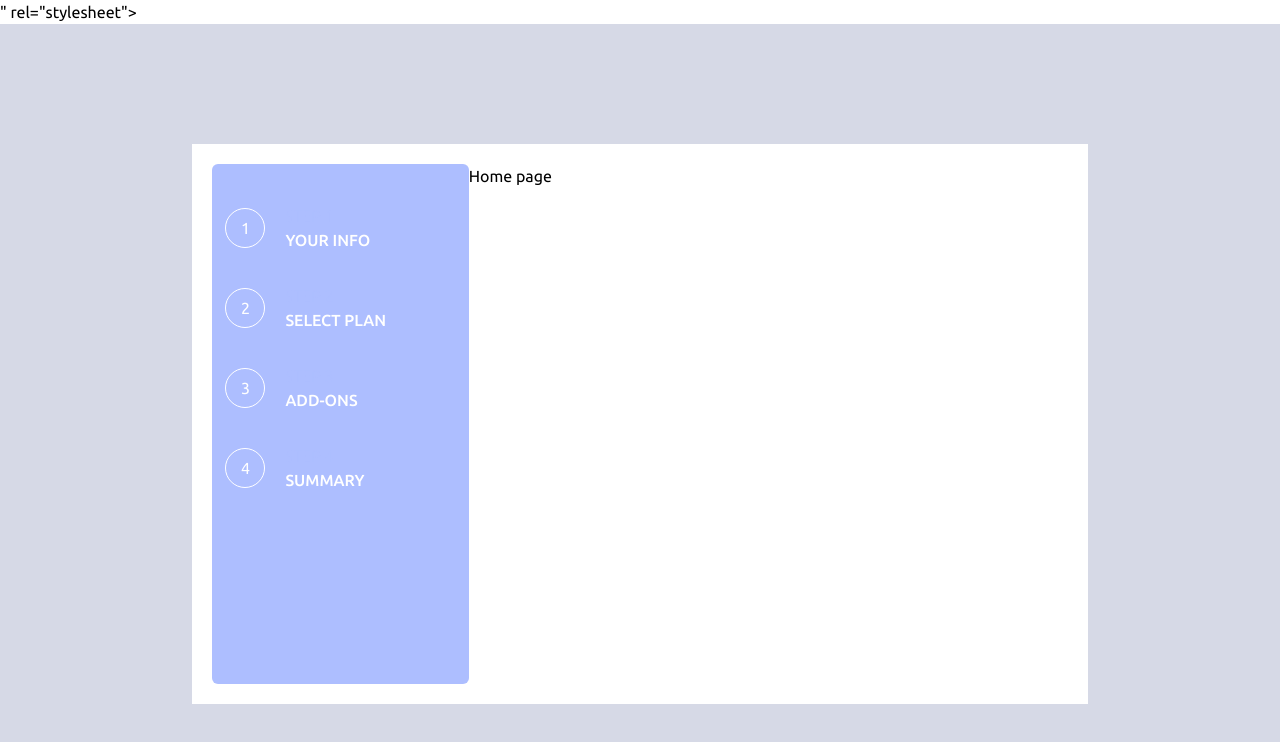
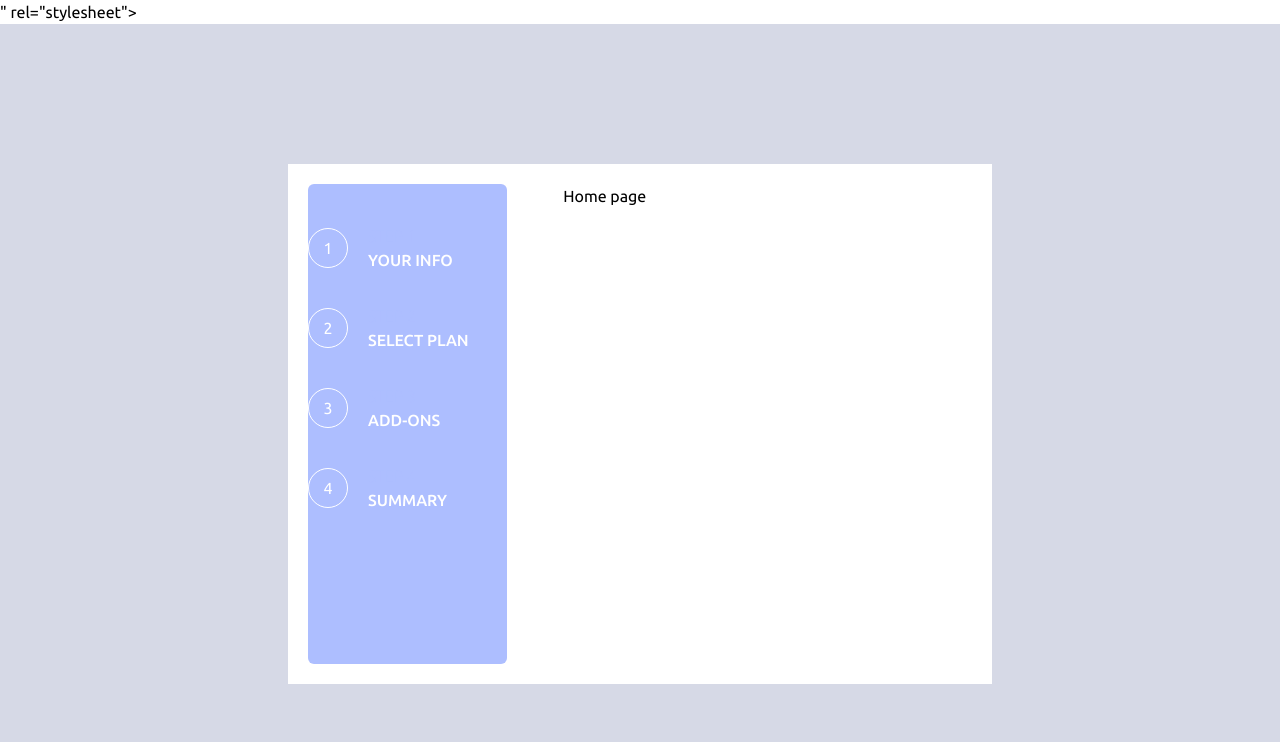
Before and after one commit to gracebir/multi-step-form, a React (Vite) app: page / in a window 1280 px wide. Shown: the top 742 px of the page. Built offline with nearby package versions, Linux system fonts and the light colour scheme; the HTML template or start-up script is replaced by a standard one.

Commit message:
main layout

```diff
--- a/src/Layout.tsx
+++ b/src/Layout.tsx
@@ -7,13 +7,10 @@ type prop = {
 
 function Layout({children}: prop) {
   return (
-    <div className="bg-color-white max-w-7xl flex flex-col lg:flex-row lg:w-[70%] mx-auto h-[70vh] p-5">
+    <div className="bg-color-white flex flex-row w-[55%] gap-14 mx-auto h-[65vh] p-5">
       <Navbar/>
       <div>
         {children}
-      </div>
-      <div>
-
       </div>
     </div>
   )
```
